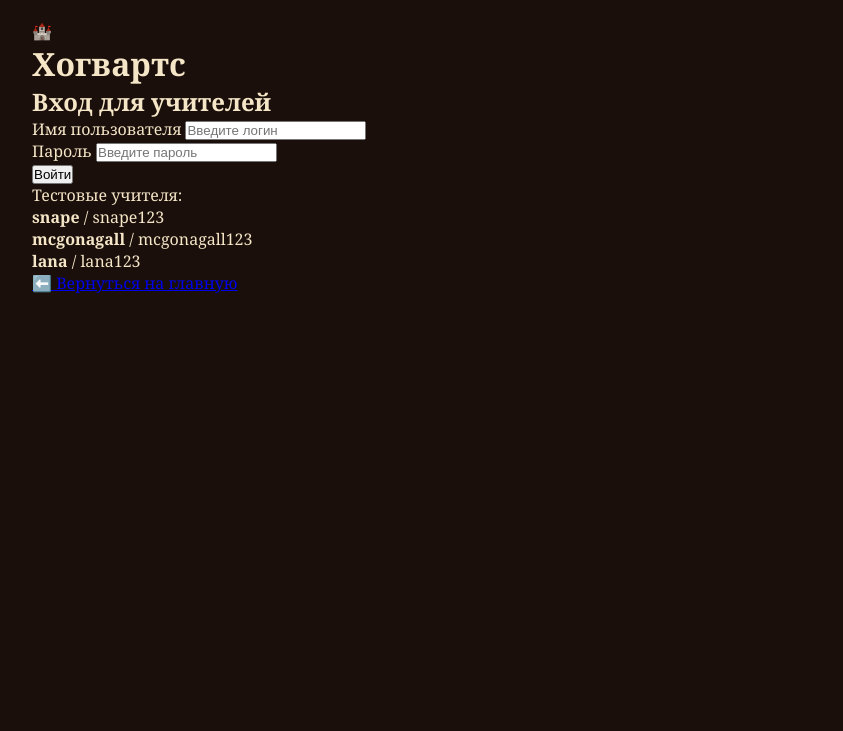
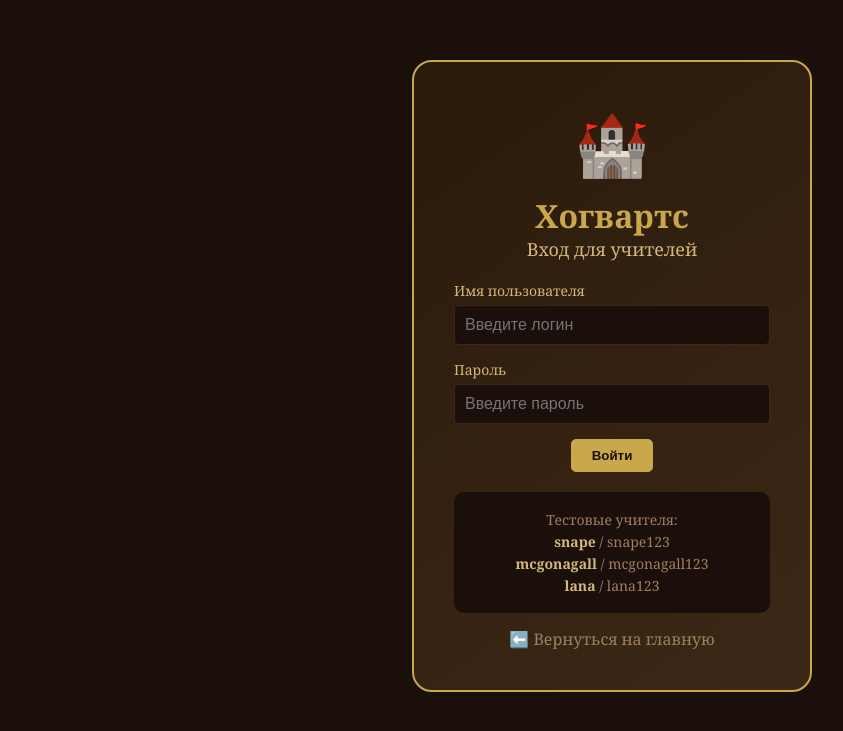
Before and after one commit to epickalevaphoto-cyber/hogwarts_diary, a Flask app: page /login in a window 1280 px wide. Shown: the top 731 px of the page, without its empty margins (28-871 px from the left). Run offline with Flask 3, Linux system fonts and the light colour scheme.

Commit message:
Update style.css

```diff
--- a/static/style.css
+++ b/static/style.css
@@ -160,4 +160,217 @@
     font-size: 14px;
 }
 
-.grade
+.grade-view.excellent {
+    color: #ffd700;
+    text-shadow: 0 0 20px rgba(255,215,0,0.3);
+}
+
+.grade-view.above {
+    color: #7ec8e3;
+}
+
+.grade-view.satisfactory {
+    color: #90ee90;
+}
+
+.grade-view.poor {
+    color: #ffa07a;
+}
+
+.grade-view.fail {
+    color: #ff6b6b;
+}
+
+.grade-status {
+    font-size: 16px;
+    font-weight: bold;
+}
+
+/* Buttons */
+.btn {
+    display: inline-block;
+    padding: 8px 20px;
+    background: #3d2817;
+    color: #f5e6c8;
+    text-decoration: none;
+    border-radius: 5px;
+    border: 1px solid #c9a84c;
+    transition: all 0.3s;
+    cursor: pointer;
+}
+
+.btn:hover {
+    background: #c9a84c;
+    color: #1a0f0a;
+}
+
+.btn-small {
+    padding: 5px 15px;
+    font-size: 14px;
+}
+
+.btn-primary {
+    background: #c9a84c;
+    color: #1a0f0a;
+    font-weight: bold;
+}
+
+.btn-primary:hover {
+    background: #dbb95c;
+    color: #1a0f0a;
+}
+
+.btn-certificate {
+    background: #4a6a8a;
+    border-color: #5a8aaa;
+    padding: 5px 15px;
+}
+
+.btn-certificate:hover {
+    background: #5a8aaa;
+    color: white;
+}
+
+.admin-actions {
+    text-align: center;
+    margin: 20px 0;
+    padding: 20px;
+    background: #3d2817;
+    border-radius: 10px;
+}
+
+/* Login */
+.login-box {
+    max-width: 400px;
+    margin: 40px auto;
+    padding: 40px;
+    background: linear-gradient(145deg, #2a1a0a, #3d2817);
+    border-radius: 20px;
+    border: 2px solid #c9a84c;
+    text-align: center;
+}
+
+.hogwarts-logo {
+    font-size: 60px;
+    margin-bottom: 10px;
+}
+
+.login-box h1 {
+    color: #c9a84c;
+    font-size: 32px;
+}
+
+.login-box h2 {
+    color: #d4b87a;
+    font-size: 18px;
+    font-weight: normal;
+    margin-bottom: 20px;
+}
+
+.form-group {
+    margin-bottom: 15px;
+    text-align: left;
+}
+
+.form-group label {
+    display: block;
+    color: #d4b87a;
+    margin-bottom: 5px;
+    font-size: 14px;
+}
+
+.form-group input {
+    width: 100%;
+    padding: 10px;
+    background: #1a0f0a;
+    border: 1px solid #3d2817;
+    border-radius: 5px;
+    color: #f5e6c8;
+    font-size: 16px;
+}
+
+.form-group input:focus {
+    outline: none;
+    border-color: #c9a84c;
+}
+
+.login-hint {
+    margin-top: 20px;
+    padding: 15px;
+    background: #1a0f0a;
+    border-radius: 10px;
+    font-size: 14px;
+    color: #a08060;
+}
+
+.login-hint p {
+    margin: 3px 0;
+}
+
+.login-hint strong {
+    color: #d4b87a;
+}
+
+.flash-messages {
+    margin: 15px 0;
+}
+
+.flash-error {
+    background: rgba(255,0,0,0.2);
+    border: 1px solid #ff6b6b;
+    color: #ff6b6b;
+    padding: 10px;
+    border-radius: 5px;
+}
+
+.btn-back {
+    display: inline-block;
+    margin-top: 15px;
+    color: #a08060;
+    text-decoration: none;
+}
+
+.btn-back:hover {
+    color: #d4b87a;
+}
+
+footer {
+    margin-top: 50px;
+    padding: 20px 0;
+    text-align: center;
+    border-top: 1px solid #3d2817;
+    color: #a08060;
+    font-size: 14px;
+}
+
+.magic-text {
+    color: #c9a84c;
+    letter-spacing: 2px;
+    font-size: 12px;
+    margin-top: 5px;
+}
+
+@media print {
+    .no-print {
+        display: none !important;
+    }
+}
+
+@media (max-width: 768px) {
+    .courses-grid {
+        grid-template-columns: repeat(auto-fill, minmax(150px, 1fr));
+    }
+
+    .gradebook table {
+        font-size: 14px;
+    }
+
+    .grade-input {
+        width: 80px;
+        font-size: 12px;
+    }
+
+    .hogwarts-header h1 {
+        font-size: 32px;
+    }
+}
```
